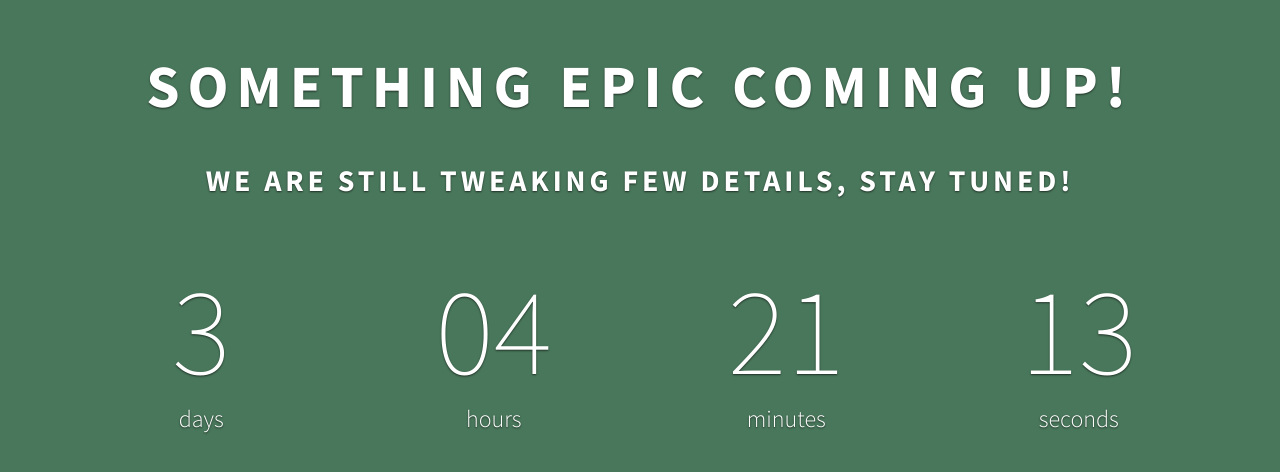
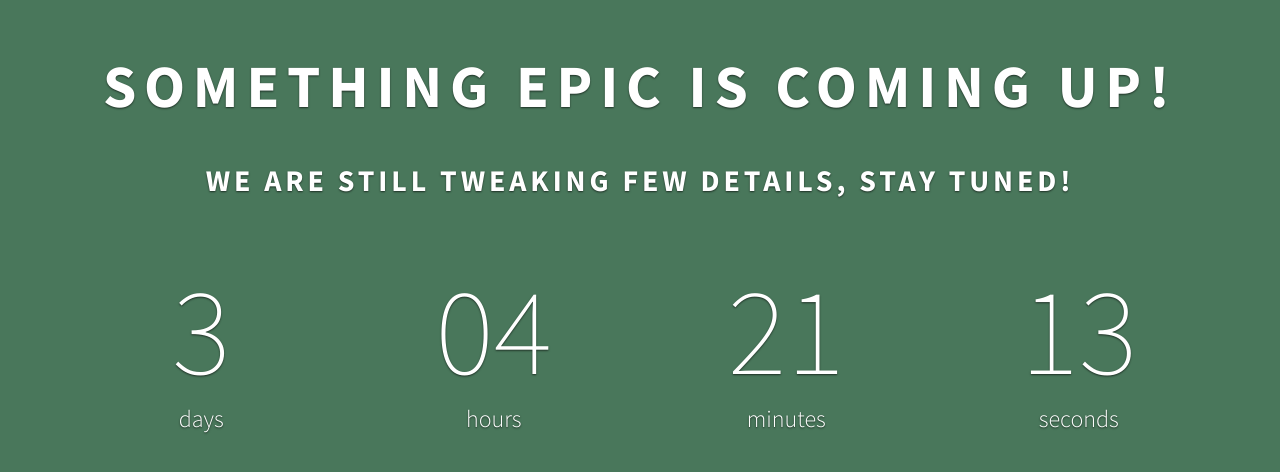
Before and after one commit to epiccenter/epiccenter.github.io, a plain HTML site: page index.html in a window 1280 px wide. Drawn offline with nearby package versions, Linux system fonts and the light colour scheme.

Commit message:
Typo fix 2

```diff
--- a/index.html
+++ b/index.html
@@ -29,7 +29,7 @@
       <div class="container">
         <div class="row">
           <div class="col-sm-12">
-            <h1 class="cursive">Something EPIC Coming Up!</h1>
+            <h1 class="cursive">Something EPIC Is Coming Up!</h1>
             <h2 class="sub">We are still tweaking few details, stay tuned!</h2>
           </div>
         </div>
```
